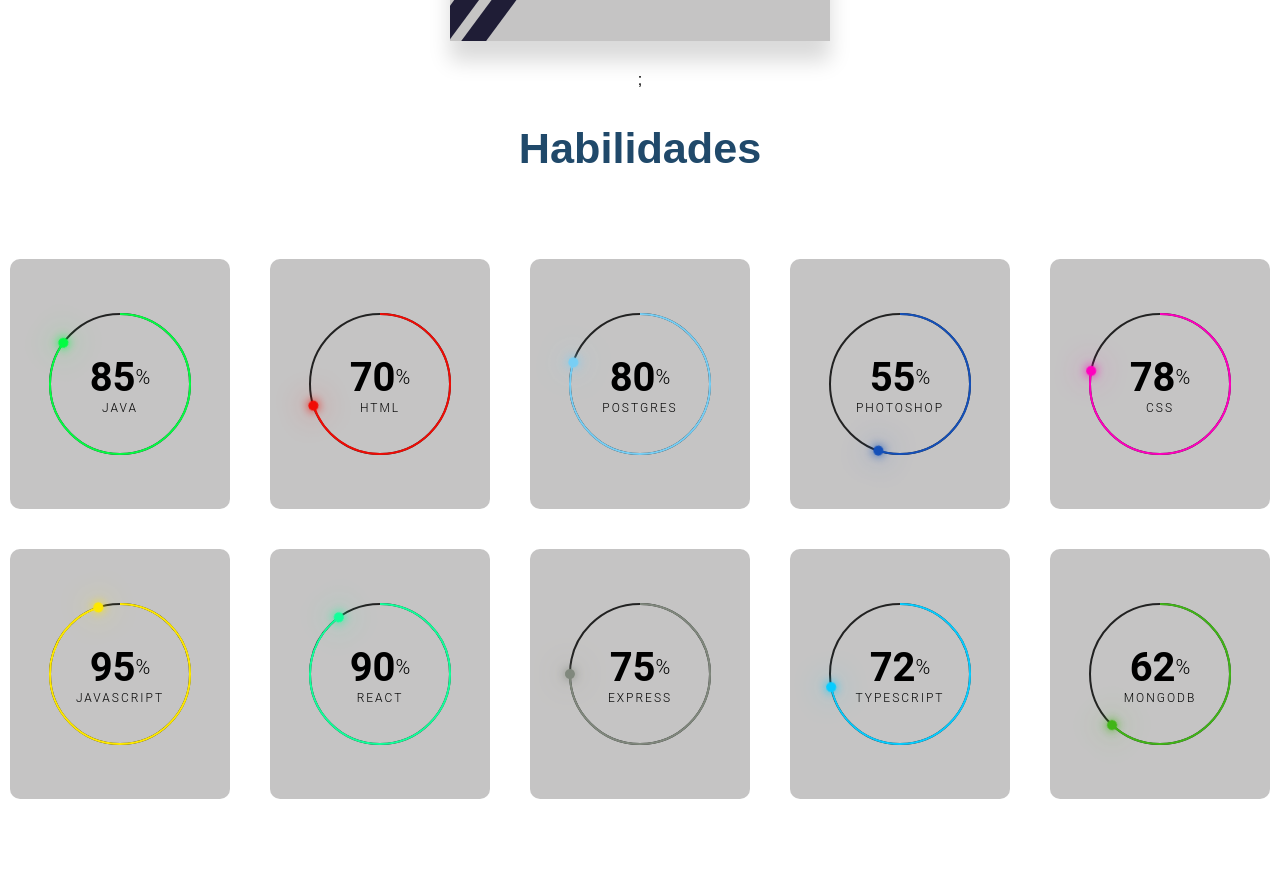
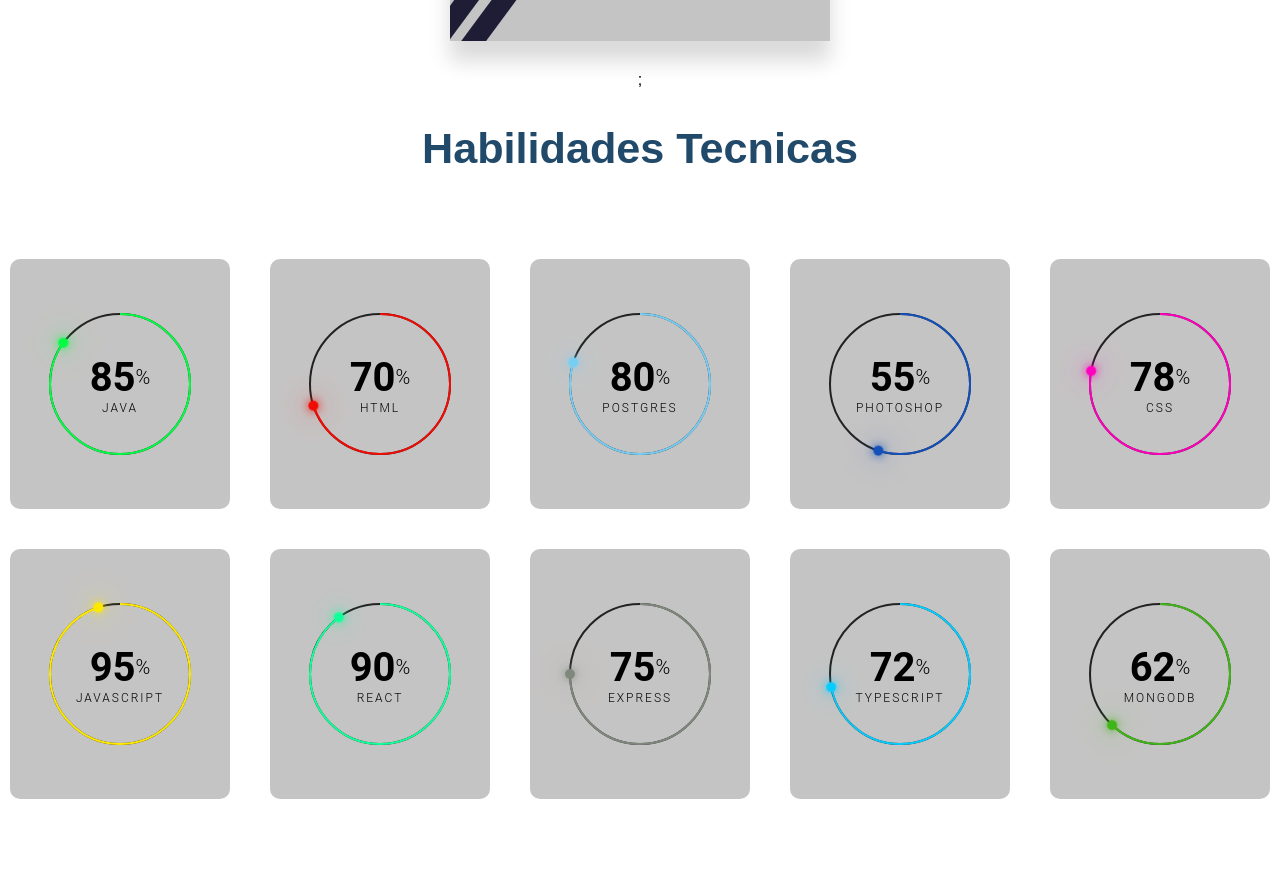
Before and after one commit to leonelborgesdev/portfolio, a React (Create React App) app: page / in a window 1280 px wide. Shown: the part 3660-4551 px from the top of the page. Built offline with nearby package versions, Linux system fonts and the light colour scheme.

Commit message:
portfolio

```diff
--- a/src/components/Home/Home.jsx
+++ b/src/components/Home/Home.jsx
@@ -108,7 +108,9 @@
         <Card card={cards[3]} key={cards[3].title} id={"purple"} />;
       </div>
       <div className="separadores">
-        <h2>{languaje === "español" ? "Habilidades" : "Skills"}</h2>
+        <h2>
+          {languaje === "español" ? "Habilidades Tecnicas" : "Technical Skills"}
+        </h2>
       </div>
       <div className="container_all_skills">
         <Skils />
```
